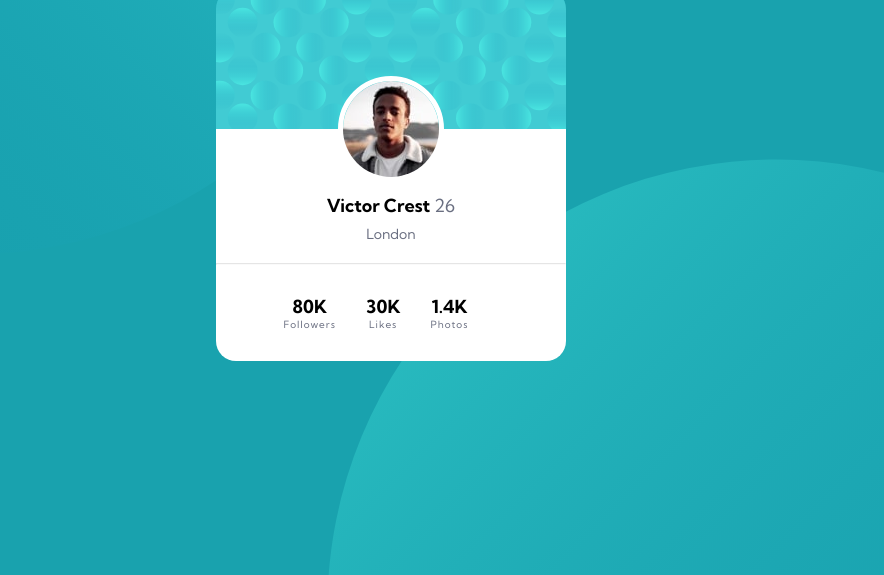
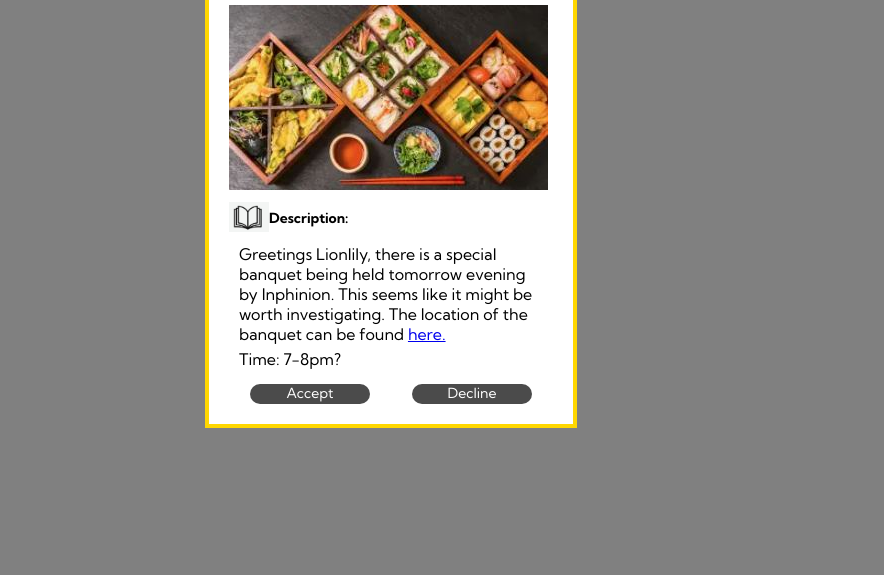
Before and after one commit to Lguerra1/profile-card-component, a website: page index.html in a window 1280 px wide. Shown: the part 225-800 px from the top of the page, without its empty margins (249-1133 px from the left). Drawn offline with Linux system fonts and the light colour scheme.

Commit message:
new changes

```diff
--- a/index.html
+++ b/index.html
@@ -13,21 +13,32 @@
 <body>
   <section>
     <div class="card">
-      <img src="./images/bg-pattern-card.svg" class="card__top-half"></img>
-      <div class="card__bottom-half">
-        <img class="card__user-photo" src="./images/image-victor.jpg" alt="user-photo">
-        <div class="card__user-info">
-          <h1 class="name">Victor Crest <span class="age">26</span> </h1>
-          <p class="country">London</p>
+      <div class="header-box">
+        <h1>Demaen'd if I do!</h1>
+      </div>
+      <div class="image-box">
+        <img src="./images/japanese food.JPG" alt="japanese food">
+      </div>
+      <div class="quest-info-box">
+        <div class="icon-box">
+          <div class="book-icon">
+            <img src="./images/book-icon.JPG" alt="open book">
+          </div>
+          <div class="description">Description:</div>
         </div>
-        <div class="card__stats">
-          <hr>
-          <ul class="stats">
-            <li> <p>80K</p> <p class="sub-text">Followers</p> </li>
-            <li><p>30K</p><p class="sub-text">Likes</p></li>
-            <li><p>1.4K</p><p class="sub-text">Photos</p></li>
-          </ul>
-        </div>
+      </div>
+      <div class="quest-information">
+        <p>Greetings Lionlily, there is a special banquet being held tomorrow evening by Inphinion.  This seems like it might be worth investigating.  The location of the banquet can be found <a target="_blank" href="https://www.google.com/search?gs_ssp=eJzj4tZP1zcsSUk2LaiMN2C0UjWosDA3SbE0NzWxTLFMSrQws7QyqLA0MDdNTEo0NLNIMrGwSDXzYk1JzU1MBQDs1hCC&q=demae&rlz=1C1CHBF_enUS890US890&oq=Demae&aqs=chrome.1.69i57j46i175i199i512j0i10i512j0i512l2j0i10i512j0i512j0i10i512j0i512j46i512.2906j0j7&sourceid=chrome&ie=UTF-8">here.</a>
+        </p>
+        <p style="margin-top: 5px">Time: 7-8pm?</p>
+      </div>
+      <div class="quest-buttons">
+     <a href = "mailto:larryemanuelguerra@gmail.com?subject = Feedback&body = Message">
+          Accept
+          </a>
+          <a href = "mailto:larryemanuelguerra@gmail.com?subject = Feedback&body = Message">
+            Decline
+            </a>
       </div>
     </div>
   </section>
--- a/sass/main.scss
+++ b/sass/main.scss
@@ -32,16 +32,7 @@ html {
 body {
   min-height: 100vh;
   width: 100%;
-  background-color: var(--dark-cyan);
-  position: relative;
-  background-image: url("../images/bg-pattern-top.svg"),
-    url("../images/bg-pattern-bottom.svg");
-  background-repeat: no-repeat;
-  background-position: right 48vw bottom 40vh, left 45vw top 48vh;
-  background-size: 70%;
-  @media screen and (max-width: 420px) {
-    background-size: 100%;
-  }
+  background-color: gray;
 }
 
 section {
@@ -52,70 +43,74 @@ section {
 }
 
 .card {
-  border-radius: 2rem;
-  overflow: hidden;
+  // height: 450px;
+  width: 372px;
+  background-color: white;
+  border: 4px solid gold;
+  padding: 20px;
 }
 
-.card__bottom-half {
-  background-color: #fff;
+.header-box {
+  height: 10%;
   text-align: center;
-  margin-top: -0.5rem;
 }
 
-.card__user-photo {
-  border-radius: 50%;
-  border: 5px solid white;
-  transform: translate(0px, -5rem);
-  margin-bottom: -4rem;
+h1 {
+  font-family: 'Kumbh Sans', sans-serif;
+  font-size: 30px;
+  border-bottom: 1px solid gray;
 }
 
-.card__user-info {
-  .name {
-    font-family: "Kumbh Sans", sans-serif;
-    font-weight: 700;
-    font-size: 1.8rem;
-    margin-bottom: 0.8rem;
-  }
 
-  .age {
-    font-weight: 400;
-    color: var(--dark-grayish-blue)
-  }
-  .country {
-    font-family: "Kumbh Sans", sans-serif;
-    font-weight: 400;
-    font-size: 1.4rem;
-    color: var(--dark-grayish-blue);
-    margin-bottom: 2rem;
-  }
+.image-box {
+  margin-top: 20px;
 }
 
-hr {
-  color: var(--dark-gray);
-  opacity: 0.25;
+.quest-info-box {
+  position: relative;
 }
 
-.card__stats {
-  ul {
-    list-style: none;
-    text-decoration: none;
-    display: flex;
-    justify-content: center;
-    padding: 3rem 0;
+.icon-box {
+  display: flex;
+  align-items: center;
+  margin-top: 10px;
+}
 
-    li {
-      margin-right: 3rem;
-      font-family: "Kumbh Sans", sans-serif;
-      font-weight: 700;
-      font-size: 1.8rem;
-    }
+.book-icon img {
+  height: 30px;
+  width: 40px;
+}
 
-    .sub-text {
-      font-family: "Kumbh Sans", sans-serif;
-      font-weight: 400;
-      font-size: 1rem;
-      letter-spacing: 1px;
-      color: var(--dark-grayish-blue);
-    }
-  }
+.description {
+  font-size: 14px;
+  font-weight: 600;
+  font-family: 'Kumbh Sans', sans-serif;
 }
+
+
+.quest-information {
+  padding: 10px;
+  font-size: 16px;
+  font-family: 'Kumbh Sans', sans-serif;
+  margin-bottom: 5px;
+}
+
+.quest-buttons {
+  display: flex;
+  justify-content: space-around;
+}
+
+.quest-buttons a {
+  width: 120px;
+  height: 20px;
+  cursor: pointer;
+  background-color: #4b4b4b;
+  color: #ffff;
+  border-radius: 30px;
+  text-decoration: none;
+  color: #ffffff;
+  font-size: 14px;
+  font-family: 'Kumbh Sans', sans-serif;
+  text-align: center;
+
+}
```
Also changed, not shown: css/style.css, images/book-icon.JPG (added), images/japanese food.JPG (added).
